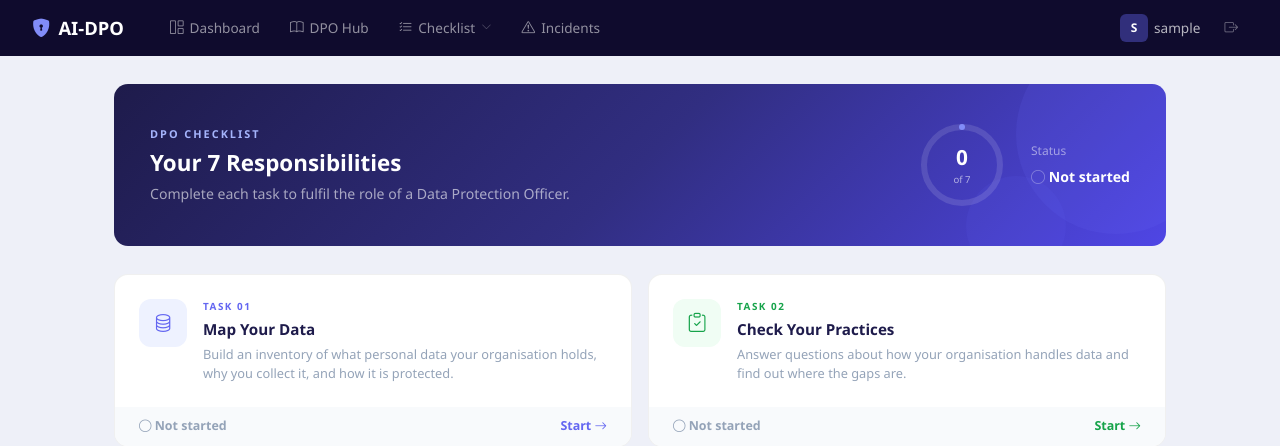
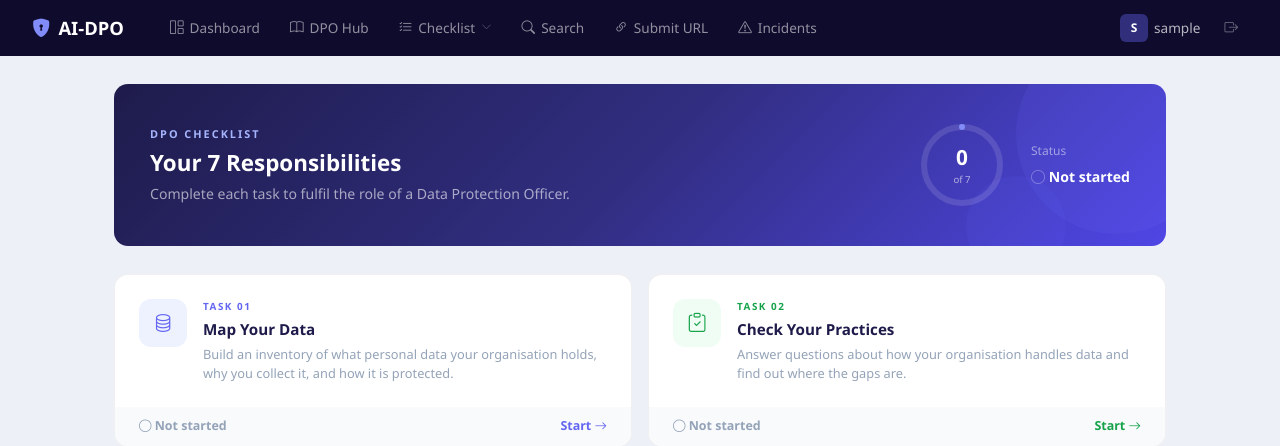
Before and after one commit to khusigit11/AI-powered-DPO, a Flask app: page /checklist in a window 1280 px wide. Shown: the top 446 px of the page. Run offline with Flask 3, Linux system fonts and the light colour scheme; the visitor is signed in with stand-in values (Sample User, id 1); data that the repository does not hold is empty.

Commit message:
Added Search and Submit URL to navigation bar

```diff
--- a/app/templates/base.html
+++ b/app/templates/base.html
@@ -181,7 +181,8 @@
                     <a href="{{ url_for('main.task_training') }}"><i class="bi bi-mortarboard" style="color: #ea580c;"></i> 7. Train Staff</a>
                 </div>
             </div>
-
+            <a href="{{ url_for('main.search') }}"><i class="bi bi-search"></i> Search</a>
+            <a href="{{ url_for('main.submit_url') }}"><i class="bi bi-link-45deg"></i> Submit URL</a>
             <a href="{{ url_for('main.incidents') }}"><i class="bi bi-exclamation-triangle"></i> Incidents</a>
         </div>
 
```
